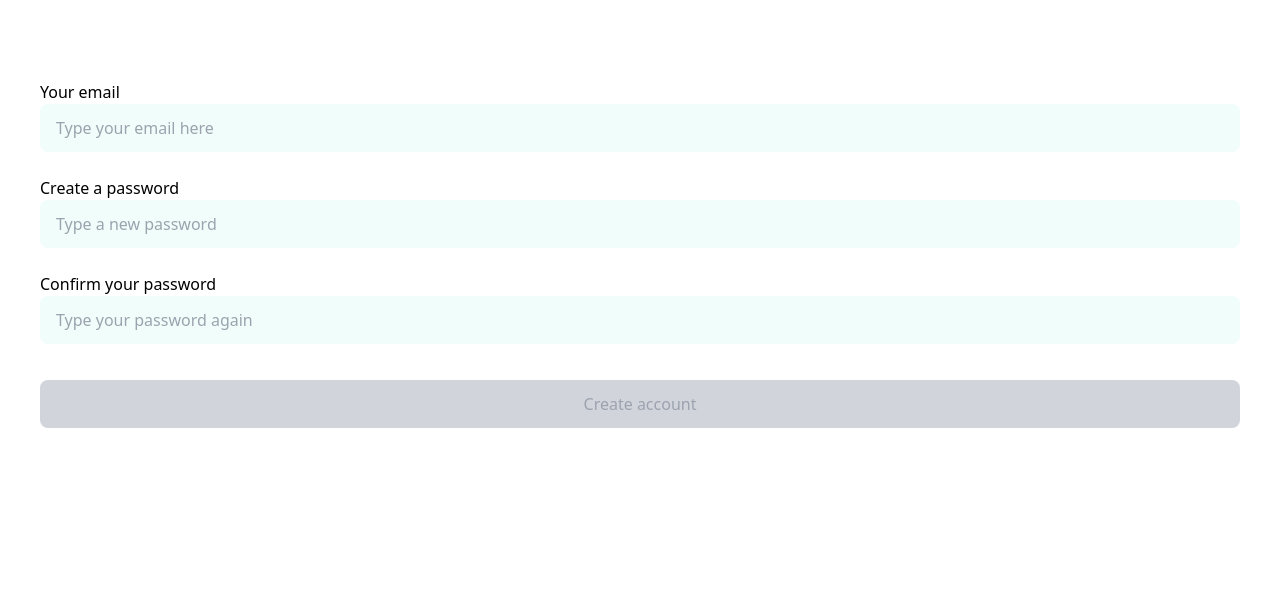
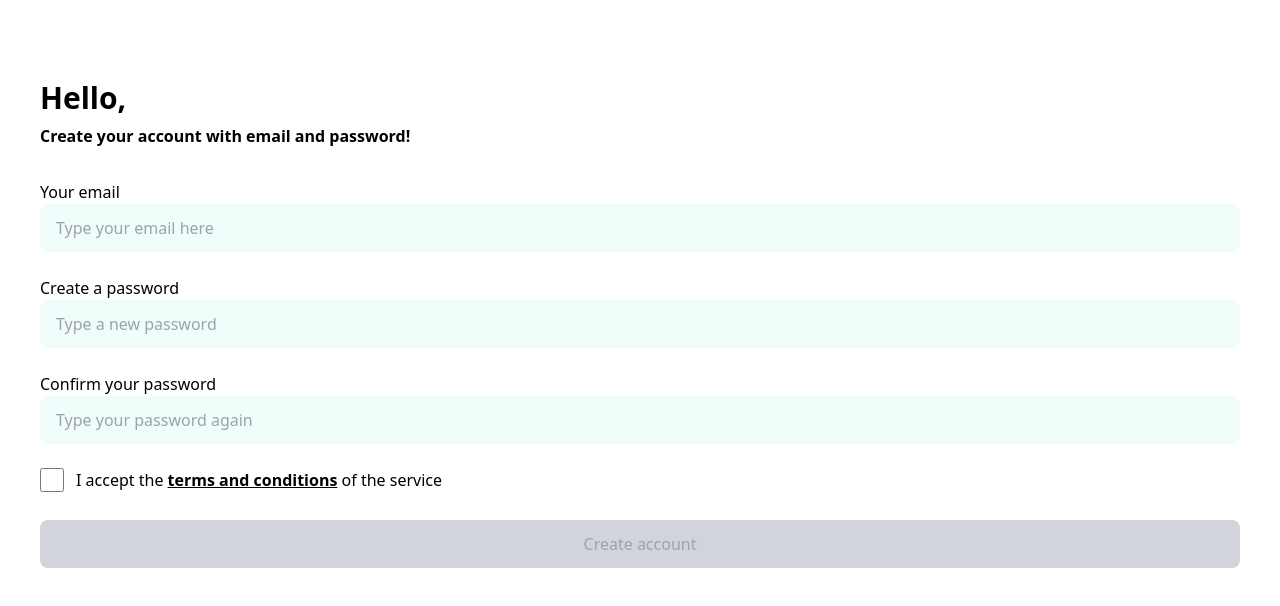
Before and after one commit to andipy/docty, a React (Create React App) app: page /signup in a window 1280 px wide. Shown: the top 606 px of the page. Built offline with nearby package versions, Linux system fonts and the light colour scheme.

Commit message:
finished the handle of the button based on the value and validity of the inputs in the registration form

```diff
--- /dev/null
+++ b/src/components/Checkbox.jsx
@@ -0,0 +1,17 @@
+import React from "react";
+
+const Checkbox = ({ type, name, handleCheck }) => {
+    return (
+        <div className="flex flex-row justify-start items-center mb-4">
+            <input
+                className="mr-3 w-6 h-6"
+                type={type}
+                name={name}
+                onChange={handleCheck}
+            />
+            <p className="">I accept the <span className="font-semibold underline">terms and conditions</span> of the service</p>
+        </div>
+    )
+}
+
+export default Checkbox;
--- a/src/pages/Signup.jsx
+++ b/src/pages/Signup.jsx
@@ -3,68 +3,89 @@ import React, { useState, useEffect } from "react";
 // import components
 import Input from '../components/Input';
 import Button from "../components/Button";
+import Checkbox from "../components/Checkbox";
 
 const Signup = () => {
 
-    function validate(elem, regex) {
-        var re = new RegExp(regex);
-        return re.test(elem);
-    }
-
+    // state to store information about the validity of the inputs
     const [valuesValidity, setValuesValidity] = useState({
         email: false,
         create_password: false,
-        confirm_password: false
+        confirm_password: false,
+        checkbox: false
     });
 
+    // state to store the data input by the user in the registration inputs
     const [values, setValues] = useState({
         email: '',
         create_password: '',
-        confirm_password: ''
+        confirm_password: '',
+        checkbox: ''
     })
 
+    // function that grabs the data input by the user in the inputs and stores it into the related state; and updates the information about the validity of the data input by the user in the inputs based on the patterrn required by each input
     const handleInput = (e) => {
         setValues({...values, [e.target.name]: e.target.value});
 
-        for ( var i = 0; i < inputs.length; i++ ) {
-
-            if (e.target == document.activeElement && e.target.name == 'email') {
-                if ( validate(values.email, inputs[i].pattern) ) {
+        if (e.target.name == 'email') {
+            var re = new RegExp(inputs[0].pattern);
+            if ( re.test(e.target.value) ) {
                 setValuesValidity({...valuesValidity, [e.target.name]: true});
             } else {
                 setValuesValidity({...valuesValidity, [e.target.name]: false});
             };
-                console.log('sono attivo email');
-                break;
-
         }
 
         if (e.target.name == 'create_password') {
-                if ( validate(values.create_password, inputs[i].pattern) ) {
+            var re = new RegExp(inputs[1].pattern);
+            if ( re.test(e.target.value) ) {
                 setValuesValidity({...valuesValidity, [e.target.name]: true});
             } else {
                 setValuesValidity({...valuesValidity, [e.target.name]: false});
             };
-                console.log('sono attivo crea');
-                break;
         }
 
         if (e.target.name == 'confirm_password') {
-                if ( inputs[i].pattern ) {
+            if ( e.target.value == values.create_password ) {
                 setValuesValidity({...valuesValidity, [e.target.name]: true});
             } else {
                 setValuesValidity({...valuesValidity, [e.target.name]: false});
             };
-                console.log('sono attivo conferma');
-                break;
-            }
         }
     }
 
+    // function that updates the information about the validity of the checkbox input, based on the fact that is checked or unchecked
+    const handleCheck = (e) => {
+        console.log(e.target.name);
+        if (e.target.name == 'checkbox') {
+            setValuesValidity({...valuesValidity, [e.target.name]: e.target.checked});
+        }
+    }
+
+    // state and useEffect to handle button status (style, and "enabled vs diasabled"), based on the validity of the inputs and checkbox
+    const [button, setButton] = useState({});
+    useEffect(() => {
+        if ( valuesValidity.email == true && valuesValidity.create_password == true && valuesValidity.confirm_password == true && valuesValidity.checkbox == true ) {
+            setButton({
+                label: 'Create account',
+                style: 'w-full bg-teal-900 text-white mt-3 py-3 rounded-lg font-regular',
+                disabled: false
+            });
+        } else {
+            setButton({
+                label: 'Create account',
+                style: 'w-full bg-gray-300 text-gray-400 mt-3 py-3 rounded-lg font-regular',
+                disabled: true
+            });
+        }
+    },[valuesValidity])
+
+    // function to prevent the page to refresh when the registration for button is submitted
     const handleSubmit = (e) => {
         e.preventDefault();
     }
 
+    // array with the data about the inputs needed in the registration form
     const inputs = [
         {
             id: 1,
@@ -93,26 +114,18 @@ const Signup = () => {
         }
     ]
 
-    ///////////////////////////
-    const [button, setButton] = useState({});
-    useEffect(() => {
-        if ( !valuesValidity.email || !valuesValidity.create_password || !valuesValidity.confirm_password ) {
-            setButton({
-                label: 'Create account',
-                style: 'w-full bg-gray-300 text-gray-400 mt-3 py-3 rounded-lg font-regular',
-                disabled: true
-            });
-        } else {
-            setButton({
-                label: 'Create account',
-                style: 'w-full bg-teal-900 text-white mt-3 py-3 rounded-lg font-regular',
-                disabled: false
-            });
+    // object with the data about the checkbox
+    const checkbox = {
+        id: 1,
+        type: 'checkbox',
+        name: 'checkbox',
+        required: true
     }
-    },[values])
 
     return (
         <div className="px-10 mx-0 pt-20">
+            <h1 className="text-3xl font-bold mb-2">Hello,</h1>
+            <p className="font-semibold mb-8">Create your account with email and password!</p>
             <form action="" onSubmit={handleSubmit}>
                 {inputs.map((input) => {
                     return (
@@ -127,6 +140,11 @@ const Signup = () => {
                         />
                     )
                 })}
+                <Checkbox
+                    type={checkbox.type}
+                    name={checkbox.name}
+                    handleCheck={handleCheck}
+                />
                 <Button button={button} />
             </form>
         </div>
```
Also changed, not shown: src/components/Input.jsx (line endings or trailing spaces). Lines whose indentation alone changed are shown as unchanged.
